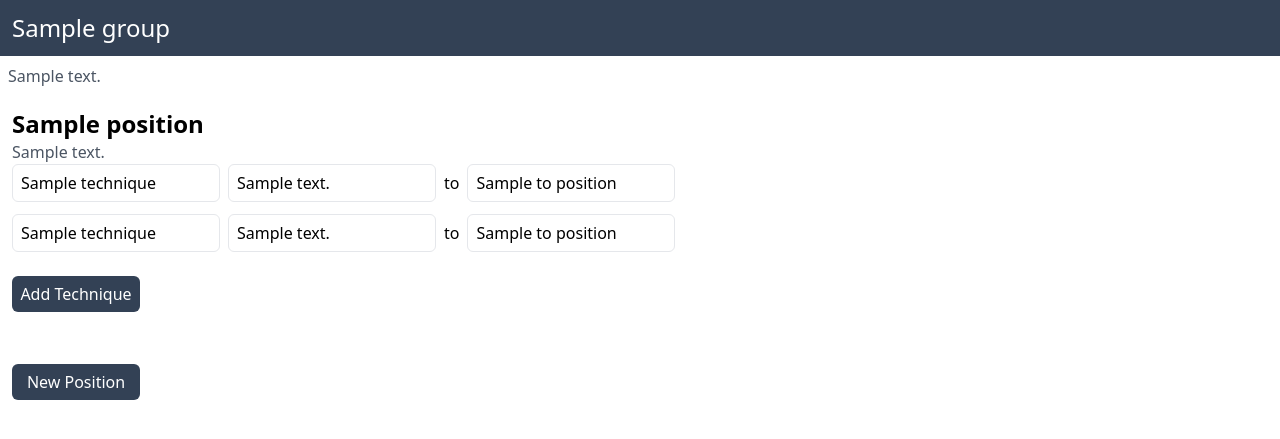
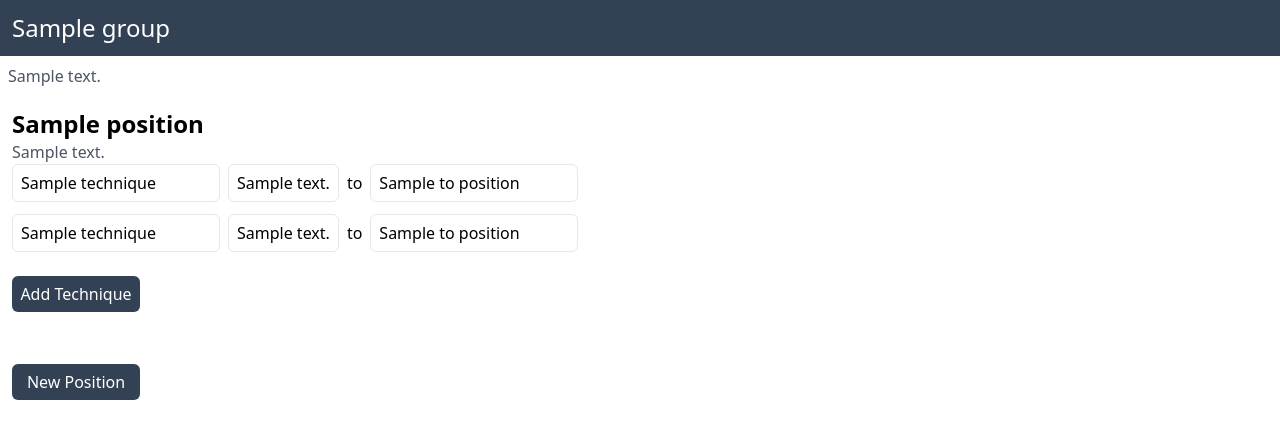
Before and after one commit to matt-plank/jiu-jitsu-notes-2, a FastAPI app: template templates/pages/position_group.html in a window 1280 px wide. Shown: the top 439 px of the page. Run offline with FastAPI, Linux system fonts and the light colour scheme; the template is opened without the code that fills it: most values are stand-ins (such as "Sample title", 1, 10 or a date in 2020); style sheets or scripts are compiled from the project's sources; some libraries are stand-ins or nearby versions.

Commit message:
Re-styled techniques on position group page

```diff
--- a/templates/components/technique/static.html
+++ b/templates/components/technique/static.html
@@ -2,10 +2,10 @@
   hx-get="/techniques/{{ technique.id }}/editable"
   hx-swap="outerHTML"
   hx-trigger="click"
-  class="flex gap-2 items-center"
+  class="flex gap-2 items-center overflow-x-auto"
 >
   <p class="px-2 py-1.5 border rounded-md min-w-[13rem]">{{ technique.name }}</p>
-  <p class="px-2 py-1.5 border rounded-md min-w-[13rem]">{{ technique.description }}</p>
+  <p class="px-2 py-1.5 border rounded-md min-w-content whitespace-nowrap">{{ technique.description }}</p>
   to
   <p class="px-2 py-1.5 border rounded-md min-w-[13rem]">{{ technique.to_position.name }}</p>
 </div>
```
